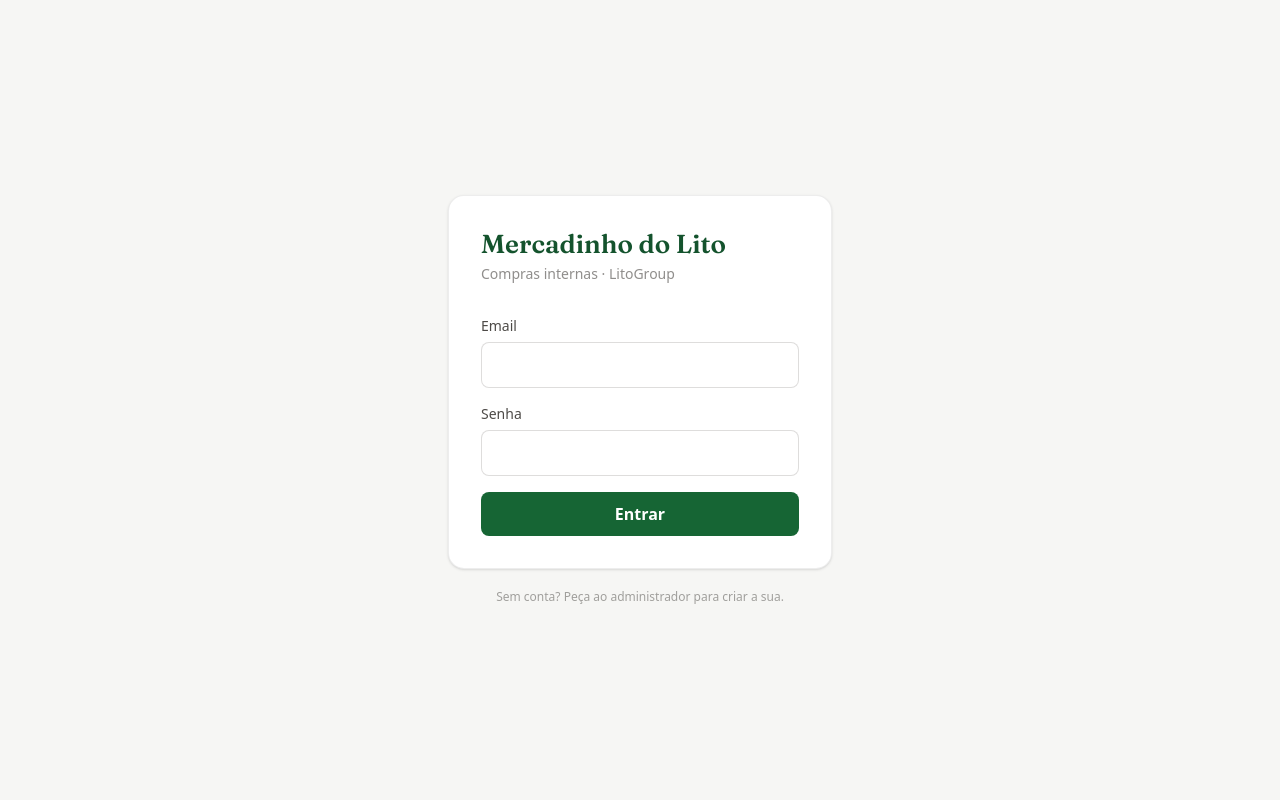
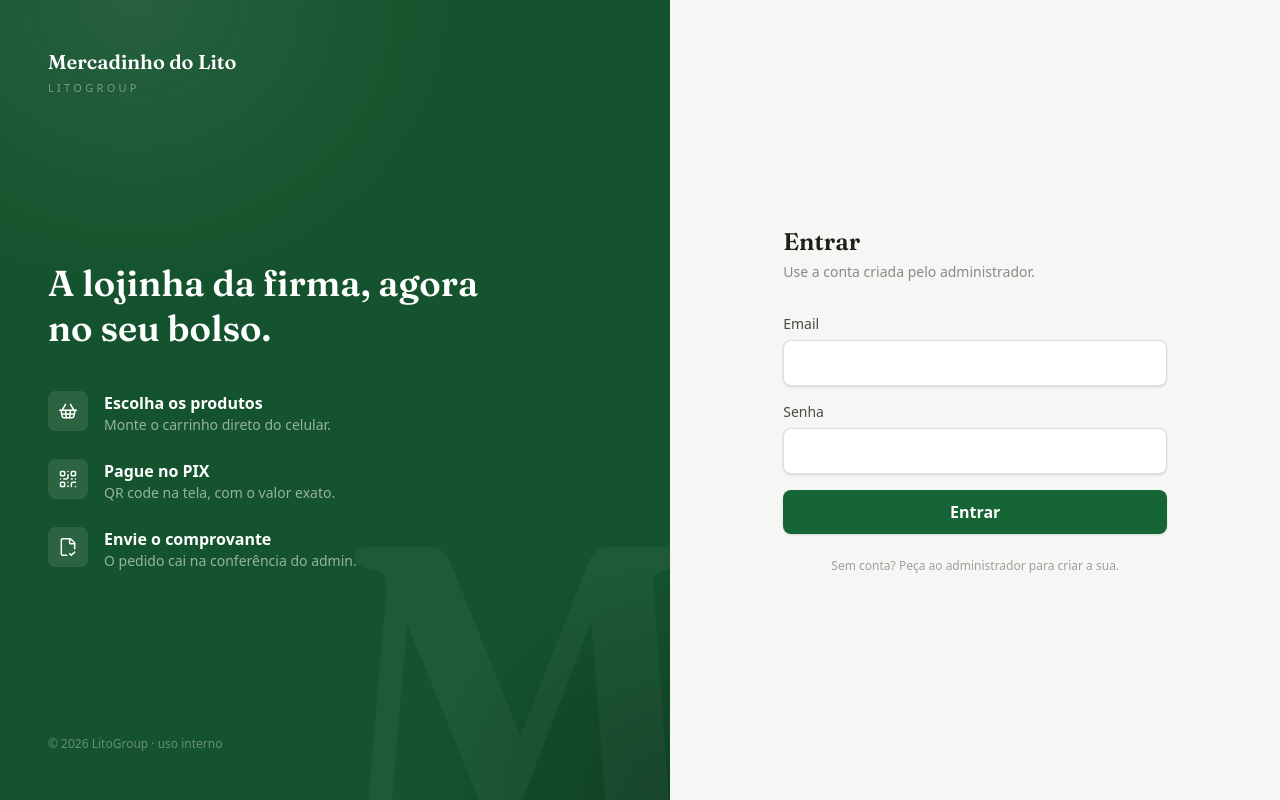
Before and after one commit to LitoGroup/mercadinho, a Next.js app: page /login in a window 1280 px wide. Built offline with nearby package versions, Linux system fonts and the light colour scheme.

Commit message:
feat: login com painel institucional (split-screen)
Co-Authored-By: Claude Fable 5 <noreply@anthropic.com>

```diff
--- a/app/login/page.tsx
+++ b/app/login/page.tsx
@@ -1,9 +1,16 @@
+import { FileCheck2, QrCode, ShoppingBasket } from 'lucide-react'
 import { signIn } from '@/app/actions/auth'
 
 const ERROS: Record<string, string> = {
   credenciais: 'Email ou senha incorretos.',
   'conta-desativada': 'Sua conta está desativada. Fale com o administrador.',
 }
+
+const PASSOS = [
+  { icon: ShoppingBasket, title: 'Escolha os produtos', text: 'Monte o carrinho direto do celular.' },
+  { icon: QrCode, title: 'Pague no PIX', text: 'QR code na tela, com o valor exato.' },
+  { icon: FileCheck2, title: 'Envie o comprovante', text: 'O pedido cai na conferência do admin.' },
+]
 
 export default async function LoginPage({
   searchParams,
@@ -13,14 +20,75 @@ export default async function LoginPage({
   const { erro } = await searchParams
 
   return (
-    <main className="flex min-h-screen items-center justify-center bg-creme p-4">
+    <main className="grid min-h-screen lg:grid-cols-[1.1fr_1fr]">
+      {/* Painel institucional */}
+      <section className="relative hidden overflow-hidden bg-feira-dark p-12 text-white lg:flex lg:flex-col lg:justify-between">
+        <div
+          aria-hidden
+          className="pointer-events-none absolute inset-0"
+          style={{
+            background:
+              'radial-gradient(80% 60% at 20% 0%, rgba(255,255,255,0.08), transparent 60%), radial-gradient(60% 50% at 100% 100%, rgba(0,0,0,0.25), transparent 60%)',
+          }}
+        />
+        <span
+          aria-hidden
+          className="pointer-events-none absolute -bottom-24 -right-10 select-none font-slab text-[26rem] font-semibold leading-none text-white/[0.04]"
+        >
+          M
+        </span>
+
+        <div className="relative">
+          <p className="font-slab text-xl font-semibold">Mercadinho do Lito</p>
+          <p className="mt-1 text-[11px] font-medium uppercase tracking-[0.3em] text-white/40">
+            LitoGroup
+          </p>
+        </div>
+
+        <div className="relative max-w-md">
+          <h1 className="font-slab text-4xl font-semibold leading-tight">
+            A lojinha da firma, agora no seu bolso.
+          </h1>
+          <ul className="mt-10 space-y-6">
+            {PASSOS.map((passo) => {
+              const Icon = passo.icon
+              return (
+                <li key={passo.title} className="flex items-start gap-4">
+                  <span className="flex h-10 w-10 shrink-0 items-center justify-center rounded-lg bg-white/10">
+                    <Icon className="h-5 w-5" strokeWidth={1.8} />
+                  </span>
+                  <div>
+                    <p className="font-semibold">{passo.title}</p>
+                    <p className="text-sm text-white/55">{passo.text}</p>
+                  </div>
+                </li>
+              )
+            })}
+          </ul>
+        </div>
+
+        <p className="relative text-xs text-white/35">
+          © {new Date().getFullYear()} LitoGroup · uso interno
+        </p>
+      </section>
+
+      {/* Formulário */}
+      <section className="flex flex-col bg-creme">
+        {/* Faixa da marca no mobile */}
+        <div className="bg-feira-dark px-6 pb-8 pt-10 text-white lg:hidden">
+          <p className="font-slab text-2xl font-semibold">Mercadinho do Lito</p>
+          <p className="mt-1 text-[11px] font-medium uppercase tracking-[0.3em] text-white/40">
+            Compras internas · LitoGroup
+          </p>
+        </div>
+
+        <div className="flex flex-1 items-center justify-center p-6">
           <div className="w-full max-w-sm">
-        <div className="rounded-2xl border border-cafe/8 bg-white p-8 shadow-sm">
-          <div className="mb-8">
-            <p className="font-slab text-[26px] font-semibold leading-tight text-feira-dark">
-              Mercadinho do Lito
+            <div className="hidden lg:block">
+              <h2 className="font-slab text-2xl font-semibold text-cafe">Entrar</h2>
+              <p className="mb-8 mt-1 text-sm text-cafe/50">
+                Use a conta criada pelo administrador.
               </p>
-            <p className="mt-1 text-sm text-cafe/50">Compras internas · LitoGroup</p>
             </div>
 
             {erro && (
@@ -29,7 +97,7 @@ export default async function LoginPage({
               </p>
             )}
 
-          <form action={signIn} className="space-y-4">
+            <form action={signIn} className="mt-6 space-y-4 lg:mt-0">
               <div>
                 <label htmlFor="email" className="mb-1.5 block text-sm font-medium text-cafe/80">
                   Email
@@ -40,7 +108,7 @@ export default async function LoginPage({
                   type="email"
                   required
                   autoComplete="email"
-                className="w-full rounded-lg border border-cafe/15 bg-white px-3.5 py-2.5 text-cafe transition placeholder:text-cafe/30 focus:border-feira focus:outline-none focus:ring-2 focus:ring-feira/15"
+                  className="w-full rounded-lg border border-cafe/15 bg-white px-3.5 py-2.5 text-cafe shadow-sm transition placeholder:text-cafe/30 focus:border-feira focus:outline-none focus:ring-2 focus:ring-feira/15"
                 />
               </div>
               <div>
@@ -53,22 +121,23 @@ export default async function LoginPage({
                   type="password"
                   required
                   autoComplete="current-password"
-                className="w-full rounded-lg border border-cafe/15 bg-white px-3.5 py-2.5 text-cafe transition focus:border-feira focus:outline-none focus:ring-2 focus:ring-feira/15"
+                  className="w-full rounded-lg border border-cafe/15 bg-white px-3.5 py-2.5 text-cafe shadow-sm transition focus:border-feira focus:outline-none focus:ring-2 focus:ring-feira/15"
                 />
               </div>
               <button
                 type="submit"
-              className="w-full rounded-lg bg-feira py-2.5 font-semibold text-white transition hover:bg-feira-dark"
+                className="w-full rounded-lg bg-feira py-2.5 font-semibold text-white shadow-sm transition hover:bg-feira-dark"
               >
                 Entrar
               </button>
             </form>
-        </div>
 
-        <p className="mt-5 text-center text-xs text-cafe/40">
+            <p className="mt-6 text-center text-xs text-cafe/40">
               Sem conta? Peça ao administrador para criar a sua.
             </p>
           </div>
+        </div>
+      </section>
     </main>
   )
 }
```
Lines whose indentation alone changed are shown as unchanged.
